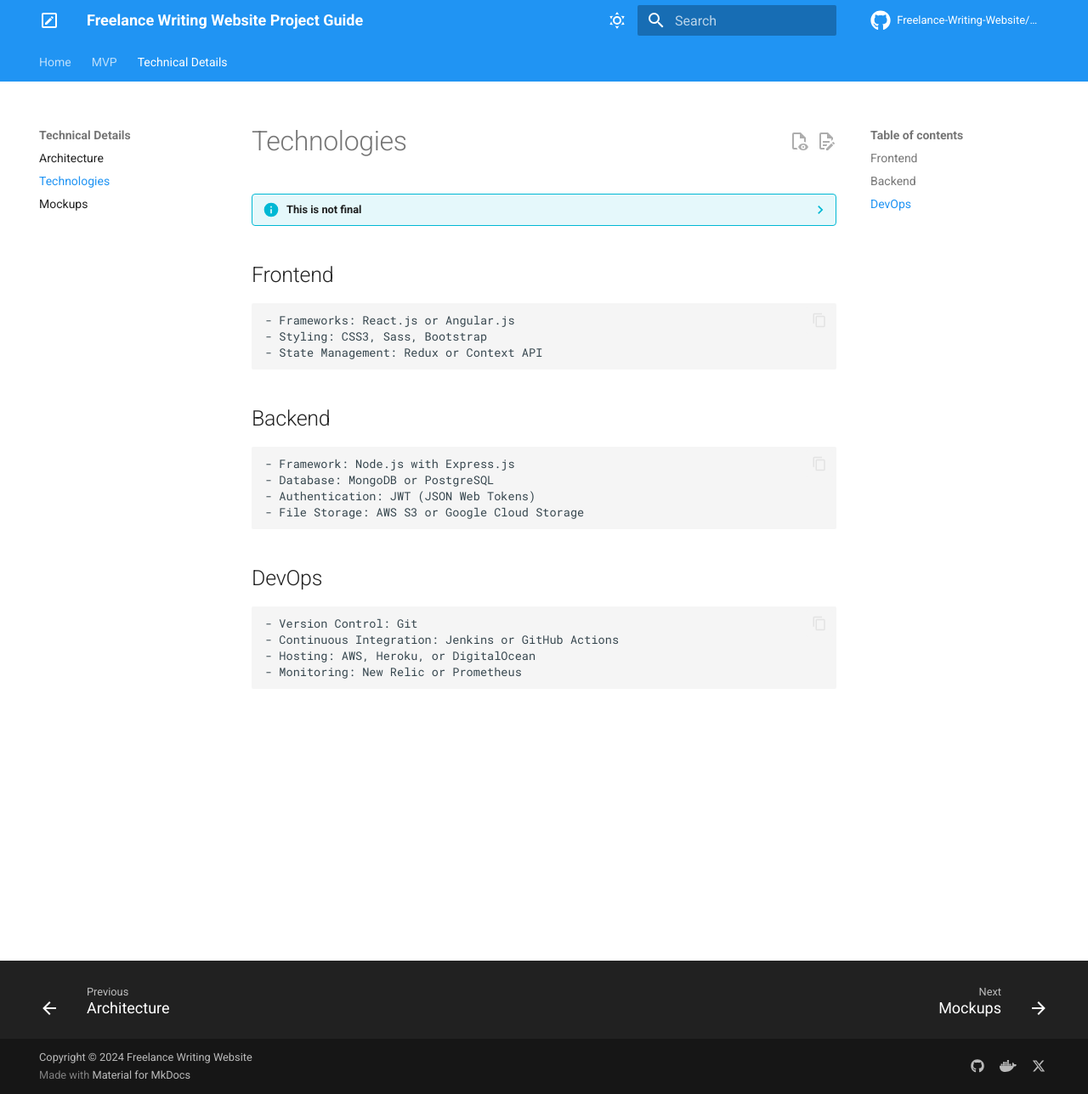
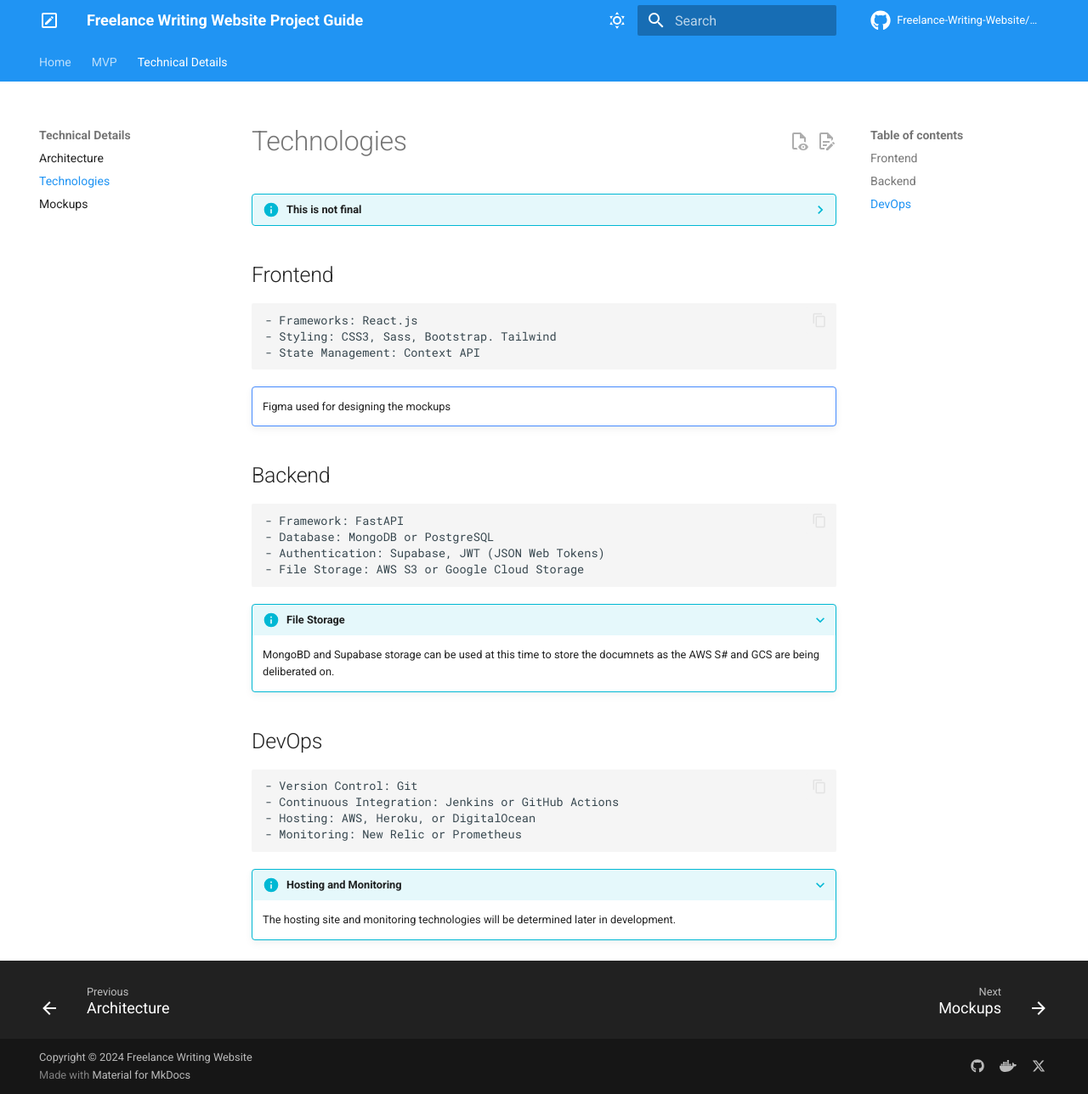
Before and after one commit to Freelance-Writing-Website/project-guide, an MkDocs documentation site: the page built from docs/technical-details/technologies.md, in a window 1280 px wide and 1288 px high. Shown: the whole window at 85% size. Built offline with MkDocs 1.6.1 and Material for MkDocs 9.7.7, drawn with Linux system fonts in a browser that asks for light colours; comment, search, counter and statistics services are not loaded.

Commit message:
Update technologies.md

```diff
--- a/docs/technical-details/technologies.md
+++ b/docs/technical-details/technologies.md
@@ -8,16 +8,25 @@
 
 ## Frontend
 
-    - Frameworks: React.js or Angular.js
-    - Styling: CSS3, Sass, Bootstrap
-    - State Management: Redux or Context API
+    - Frameworks: React.js
+    - Styling: CSS3, Sass, Bootstrap. Tailwind
+    - State Management: Context API
+
+!!! Note ""
+
+	Figma used for designing the mockups
 
 ## Backend
 
-    - Framework: Node.js with Express.js
+    - Framework: FastAPI
     - Database: MongoDB or PostgreSQL
-    - Authentication: JWT (JSON Web Tokens)
+    - Authentication: Supabase, JWT (JSON Web Tokens)
     - File Storage: AWS S3 or Google Cloud Storage
+
+???+ Info "File Storage"
+
+	MongoBD and Supabase storage can be used at this time to store the documnets
+ 	as the AWS S# and GCS are being deliberated on.
 
 ## DevOps
 
@@ -25,3 +34,8 @@
     - Continuous Integration: Jenkins or GitHub Actions
     - Hosting: AWS, Heroku, or DigitalOcean
     - Monitoring: New Relic or Prometheus
+
+???+ Info "Hosting and Monitoring"
+
+	The hosting site and monitoring technologies will be determined later in
+ 	development.
```
